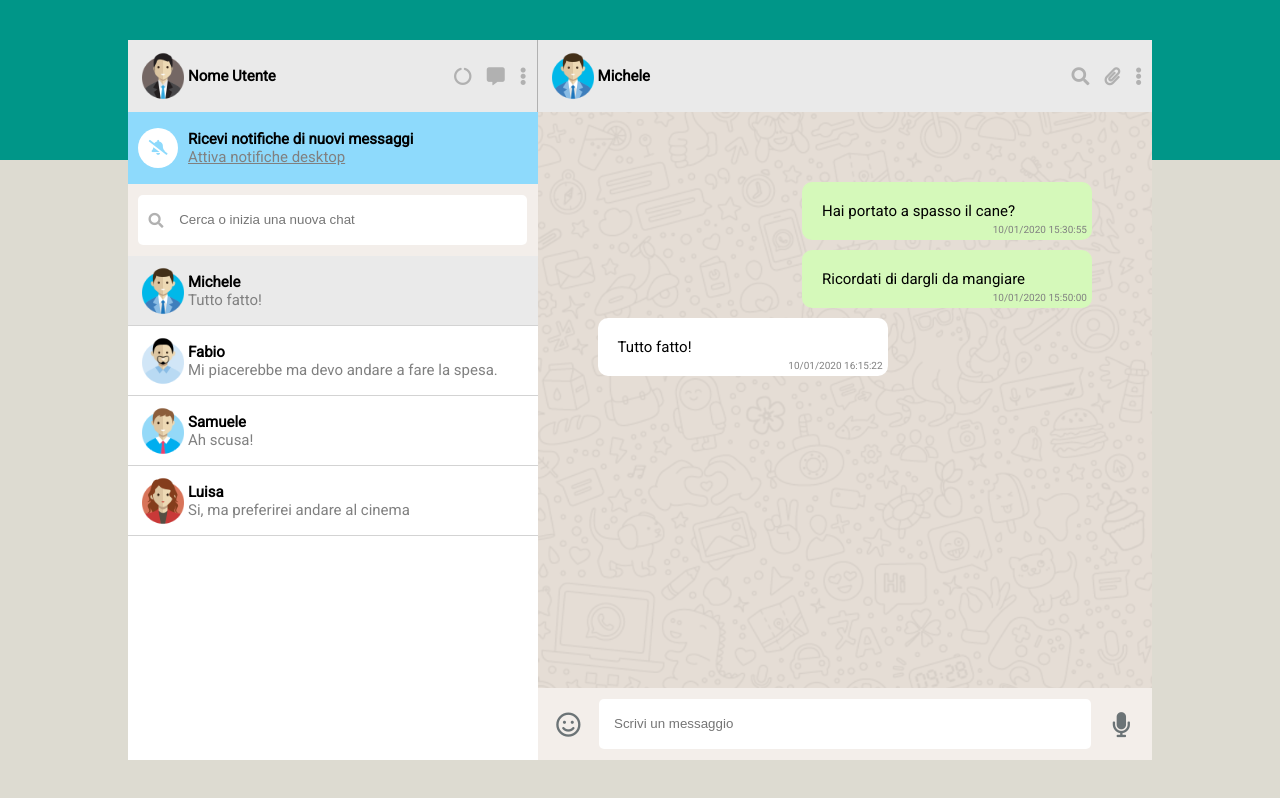
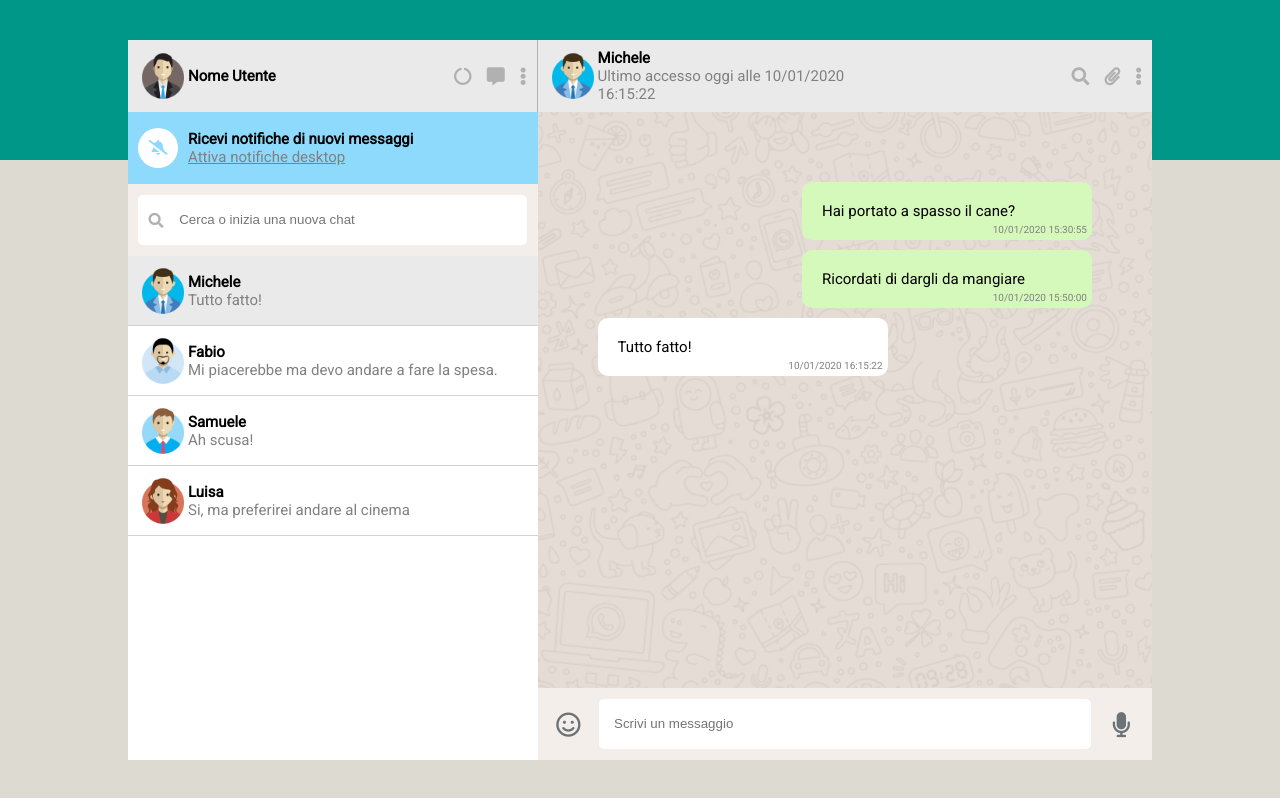
Before and after one commit to francescofogliajj/vue-boolzapp, a plain HTML site: page index.html in a window 1280 px wide. Drawn offline with nearby package versions, Linux system fonts and the light colour scheme.

Commit message:
Commit #19

```diff
--- a/index.html
+++ b/index.html
@@ -47,7 +47,7 @@
                 <img :src="'img/avatar' + contact.avatar + '.png'" alt="avatar">
                 <div>
                   <h4>{{ contact.name }}</h4>
-                  <span>{{contact.messages[contact.messages.length-1].text}}</span>
+                  <span>{{ contact.messages[contact.messages.length-1].text }}</span>
                 </div>
               </li>
             </ul>
@@ -59,7 +59,11 @@
           <div class="current-contact">
             <div class="current-contact-info">
               <img :src="'img/avatar' + contacts[activeIndex].avatar + '.png'" alt="avatar">
-              <h4>{{ contacts[activeIndex].name }}</h4>
+              <div>
+                <h4>{{ contacts[activeIndex].name }}</h4>
+                <span> Ultimo accesso oggi alle
+                  {{ contacts[activeIndex].messages[contacts[activeIndex].messages.length-1].date }}</span>
+              </div>
             </div>
             <div class="icons">
               <i class="fas fa-search"></i>
```
